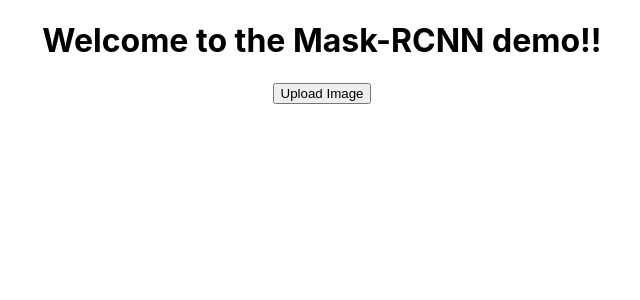
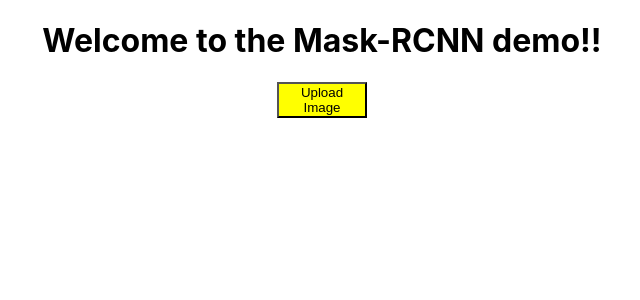
Before and after one commit to armandgurgu23/maskrcnn-deploy, a React (Create React App) app in the folder src/frontend/: page / in a window 1280 px wide. Shown: the top 300 px of the page, without its empty margins (318-958 px from the left). Built offline with nearby package versions, Linux system fonts and the light colour scheme.

Commit message:
Added skeleton image renderer. Next is to display image.

```diff
--- a/src/frontend/src/App.js
+++ b/src/frontend/src/App.js
@@ -1,6 +1,6 @@
 import React from 'react';
 import './App.css';
-import UploadButton from './components/uploadButton'
+import ImageUpload from './components/imageUpload'
 
 //App is a functional component that represents the entire application code.
 
@@ -8,7 +8,7 @@ function App() {
   return (
     <div className="App">
       <h1> Welcome to the Mask-RCNN demo!!</h1>
-      <UploadButton> Press button below to add an image for Mask-RCNN </UploadButton>
+      <ImageUpload></ImageUpload>
     </div>
   );
 }
--- /dev/null
+++ b/src/frontend/src/components/imageRenderer.js
@@ -0,0 +1,18 @@
+import React from 'react';
+class ImageRenderer extends React.Component {
+    constructor(props) {
+        super(props);
+        this.state = null;
+    }
+
+    render() {
+        console.log('Rendering component: ImageRenderer! Props = ', this.props);
+        return (
+            <div id='Image Display Container'>
+                <img src={this.props.imageFile.name}></img>
+            </div>
+        );
+    }
+}
+
+export default ImageRenderer;
--- a/src/frontend/src/components/uploadButton.css
+++ b/src/frontend/src/components/imageUpload.css
@@ -7,3 +7,8 @@
 input[type=file] {
     display: none;
 }
+
+#uploadButton {
+    width: 7%;
+    background-color: yellow;
+}
--- /dev/null
+++ b/src/frontend/src/components/imageUpload.js
@@ -0,0 +1,52 @@
+import React from 'react';
+import './imageUpload.css';
+import ImageRenderer from './imageRenderer';
+class ImageUpload extends React.Component {
+
+    constructor(props) {
+        super(props);
+        this.state = {uploadPath:null};
+    }
+
+
+    handleInputChange = (event) => {
+        let fileUploaded = event.target.files;
+        this.setState({uploadPath:fileUploaded[0]});
+        console.log('this.state after setState = ', this.state)
+    }
+
+
+    handleButtonClick = () => {
+        console.log('Inside handleButtonClick! state = ', this.state);
+        let inputElem = document.getElementById("uploadInput");
+        inputElem.click();
+    }
+
+    handleRenderImageContainer = (fileObject) => {
+        if (fileObject === null) {
+            return <div id='Render Image Container'></div>;
+        } else {
+            return <div id='Render Image Container'>
+                        <ImageRenderer imageFile={fileObject}></ImageRenderer>
+                    </div>;
+        }
+    }
+
+    //Note: add the multiple attribute inside the uploadInput container to allow for
+    //multiple file submissions!
+    //<ImageRenderer imageFile={FileObject}></ImageRenderer>
+    render() {
+        let renderImageContainer = this.handleRenderImageContainer(this.state.uploadPath);
+        return (
+        <div id='Image Handler Container'>
+            <div id='Upload Image Container'>
+                <input id="uploadInput" type="file" accept='image/png,image/jpeg,image/jpg' onChange={this.handleInputChange}></input>
+                <button id="uploadButton" onClick={this.handleButtonClick}>Upload Image</button>
+            </div>
+            {renderImageContainer}
+        </div>
+        );
+    }
+}
+
+export default ImageUpload;
--- a/src/frontend/src/components/uploadButton.js
+++ /dev/null
@@ -1,35 +0,0 @@
-import React from 'react';
-import './uploadButton.css';
-class UploadButton extends React.Component {
-
-    constructor(props) {
-        super(props);
-        this.state = {uploadPath:""};
-    }
-
-
-    handleInputChange = (event) => {
-        let fileUploaded = event.target.files;
-        this.setState({uploadPath:fileUploaded[0]});
-        console.log('this.state after setState = ', this.state)
-    }
-
-
-    handleButtonClick = () => {
-        console.log('Inside handleButtonClick! state = ', this.state);
-        let inputElem = document.getElementById("uploadInput");
-        inputElem.click();
-    }
-
-    //Note: add the multiple attribute inside the uploadInput container to allow for
-    //multiple file submissions!
-    render() {
-        return (
-        <div id='Upload Image Container'>
-            <input id="uploadInput" type="file" accept='image/png,image/jpeg,image/jpg' onChange={this.handleInputChange}></input>
-            <button id="uploadButton" onClick={this.handleButtonClick}>Upload Image</button>
-        </div>);
-    }
-}
-
-export default UploadButton;
```
